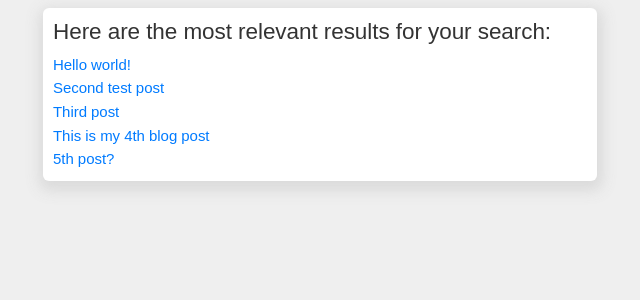
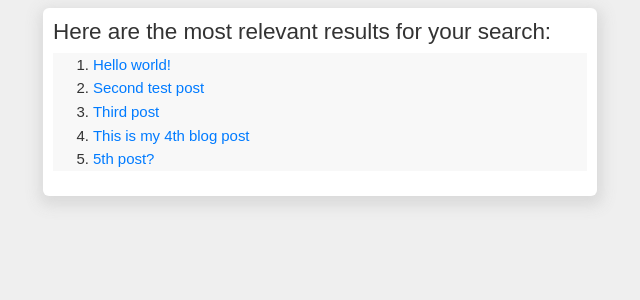
Before and after one commit to aa-ag/blog, a Django app: template posts/templates/posts/results.html in a window 1280 px wide. Shown: the part 54-354 px from the top of the page, without its empty margins (320-960 px from the left). Run offline with Django 3.2, Linux system fonts and the light colour scheme; the template is opened without the code that fills it: values that come from a table or form of the project are taken from there, others are empty; data comes from the database, SQL or seed files in the repository; some web fonts are replaced.

Commit message:
ordered list of search results

```diff
--- a/posts/templates/posts/results.html
+++ b/posts/templates/posts/results.html
@@ -4,14 +4,17 @@
 <div class="container">
     <div class="content">
     <h4>Here are the most relevant results for your search:</h4>
-
-        {% for i in result %}
-            <div>
-                <a href="{% url 'post_details' i.id %}">
-                    {{i.title}}
-                </a>
-            </div>
-        {% endfor %}
+        <div class="results">
+            <ol>
+                {% for i in result %}
+                    <li>
+                        <a href="{% url 'post_details' i.id %}">
+                            {{i.title}}
+                        </a>
+                    </li>
+                {% endfor %}
+            </ol>
+        </div>
     </div>
 </div>
 {% endblock %}
--- a/static/css/style.css
+++ b/static/css/style.css
@@ -45,3 +45,12 @@ img {
   padding: 1px 10px 1px 10px;
   border-radius: 8px;
 }
+
+.results {
+  background-color: rgba(245, 245, 245, 0.707);
+}
+
+.results > a {
+  color: black;
+  font-weight: 600;
+}
```
